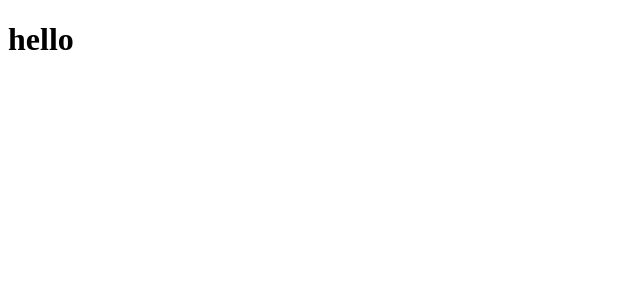
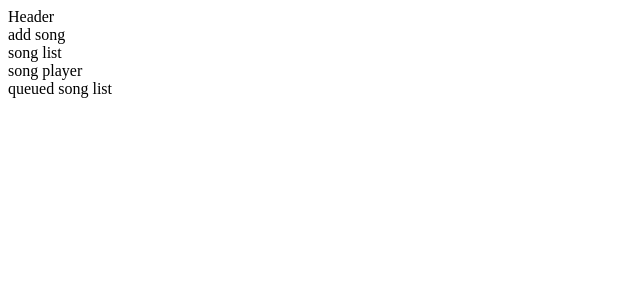
Before and after one commit to naiianable/music-share-app, a React (Create React App) app: page / in a window 1280 px wide. Shown: the top 300 px of the page, without its empty margins (0-640 px from the left). Built offline with nearby package versions, Linux system fonts and the light colour scheme.

Commit message:
components made

```diff
--- a/src/App.js
+++ b/src/App.js
@@ -1,8 +1,16 @@
+import Header from "./components/Header";
+import AddSong from "./components/AddSong";
+import SongList from "./components/SongList";
+import SongPlayer from "./components/SongPlayer";
+
 function App() {
 	return (
-		<div className="App">
-			<h1>hello</h1>
-		</div>
+		<>
+			<Header />
+			<AddSong />
+			<SongList />
+			<SongPlayer />
+		</>
 	);
 }
 
--- /dev/null
+++ b/src/components/AddSong.js
@@ -0,0 +1,7 @@
+import React from "react";
+
+const AddSong = () => {
+	return <div>add song</div>;
+};
+
+export default AddSong;
--- /dev/null
+++ b/src/components/Header.js
@@ -0,0 +1,7 @@
+import React from "react";
+
+const Header = () => {
+	return <div>Header</div>;
+};
+
+export default Header;
--- /dev/null
+++ b/src/components/QueuedSongList.js
@@ -0,0 +1,7 @@
+import React from "react";
+
+const QueuedSongList = () => {
+	return <div>queued song list</div>;
+};
+
+export default QueuedSongList;
--- /dev/null
+++ b/src/components/SongList.js
@@ -0,0 +1,7 @@
+import React from "react";
+
+const SongList = () => {
+	return <div>song list</div>;
+};
+
+export default SongList;
--- /dev/null
+++ b/src/components/SongPlayer.js
@@ -0,0 +1,13 @@
+import React from "react";
+import QueuedSongList from "./QueuedSongList";
+
+const SongPlayer = () => {
+	return (
+		<div>
+			song player
+			<QueuedSongList />
+		</div>
+	);
+};
+
+export default SongPlayer;
```
